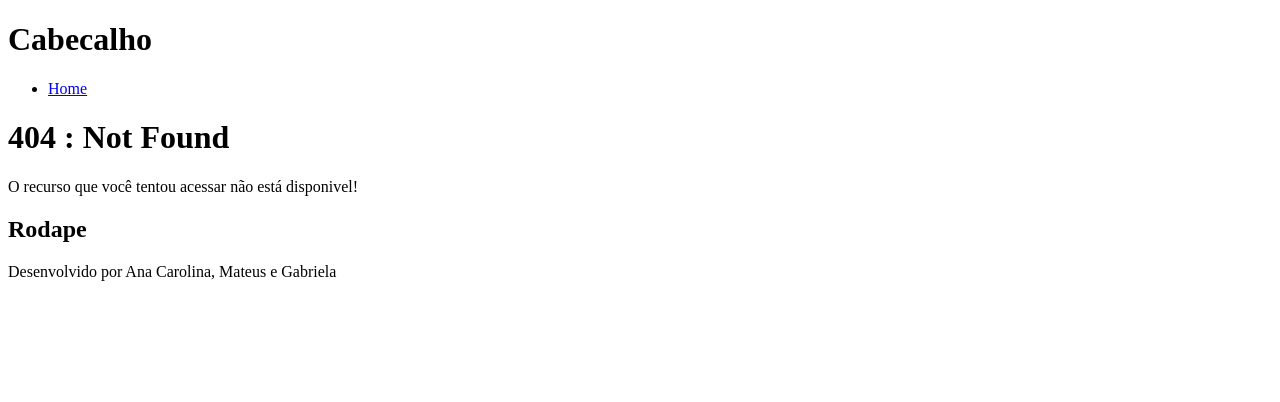
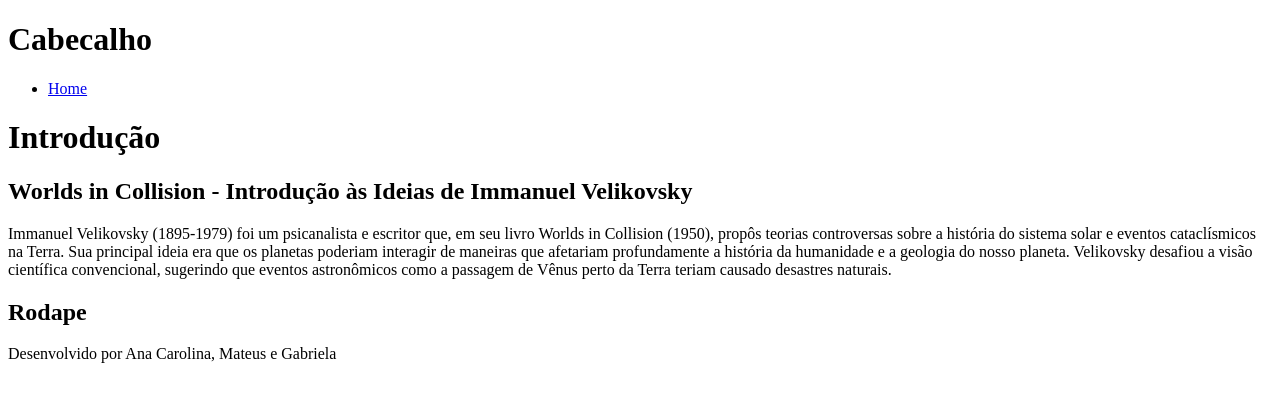
Before and after one commit to anacarolcg0/CP5, a Next.js app in the folder cp5/: page /introducao in a window 1280 px wide. Before the commit this address had no page. Shown: the top 402 px of the page. Built offline with nearby package versions, Linux system fonts and the light colour scheme.

Commit message:
adicionando conteudo na página e importando cabeçalho e rodape

```diff
--- /dev/null
+++ b/cp5/src/app/introducao/page.tsx
@@ -0,0 +1,16 @@
+import Cabecalho from "../Cabecalho/Cabecalho";
+import Rodape from "../Rodape/Rodape";
+
+export default function Introducao() {
+    return (
+        <div>
+            <h1>Introdução</h1>
+            <h2>Worlds in Collision - Introdução às
+                Ideias de Immanuel Velikovsky</h2>
+            <p>
+                Immanuel Velikovsky (1895-1979) foi um psicanalista e escritor que, em seu livro Worlds in Collision (1950), propôs teorias controversas sobre a história do sistema solar e eventos cataclísmicos na Terra. Sua principal ideia era que os planetas poderiam interagir de maneiras que afetariam profundamente a história da humanidade e a geologia do nosso planeta. Velikovsky desafiou a visão científica convencional, sugerindo que eventos astronômicos como a passagem de Vênus
+                perto da Terra teriam causado desastres naturais.
+            </p>
+        </div>
+    )
+}
```
